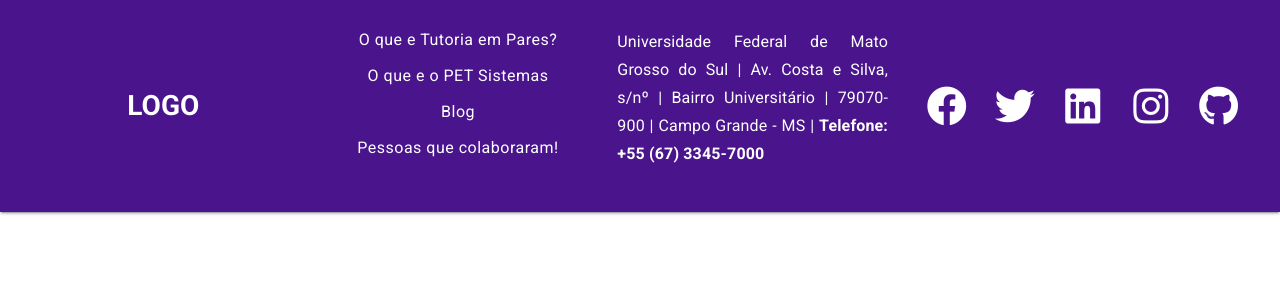
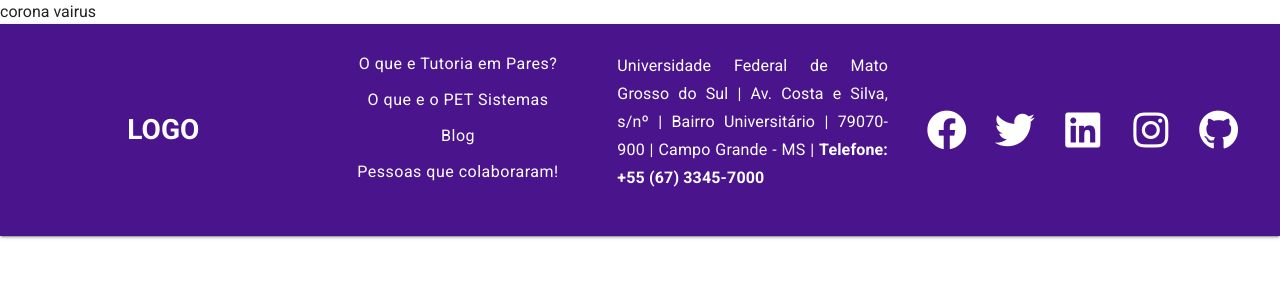
Before and after one commit to petrikic/tutoria-em-pares, a Vue app in the folder frontend/: page /reset_password in a window 1280 px wide. Shown: the top 300 px of the page. Built offline with nearby package versions, Linux system fonts and the light colour scheme.

Commit message:
Version 2.0

```diff
--- /dev/null
+++ b/frontend/src/components/conta/ResetPassword.vue
@@ -0,0 +1,11 @@
+<template>
+ <v-form>
+     corona vairus
+ </v-form>
+</template>
+
+<script>
+export default {
+    name: 'Reset Password'
+}
+</script>
--- a/frontend/src/router/index.js
+++ b/frontend/src/router/index.js
@@ -11,6 +11,7 @@
 import ViewRegister from '../views/View-Register.vue'
 import ViewLogin from '../views/View-Login.vue'
 import ViewChat from '../views/View-Chat.vue'
+import ViewResetPassword from '../views/View-ResetPassword.vue'
 
 Vue.use(VueRouter)
 
@@ -97,12 +98,17 @@
         name: 'View-Chat',
         component: ViewChat,
       },
+      {
+        path: '/reset_password',
+        name: 'View-ResetPassword',
+        component: ViewResetPassword,
+      }
   ]
 })
 
 
 
-router.beforeEach((to, from, next) => {
+/*router.beforeEach((to, from, next) => {
   if(to.matched.some(record => record.meta.requiresAuth)) {
       if (localStorage.getItem('jwt') == null) {
           next({
@@ -127,7 +133,7 @@
   }else {
     next()
   }
-})
+})*/
 
 
 
--- a/frontend/src/views/View-ResetPassword.vue
+++ b/frontend/src/views/View-ResetPassword.vue
@@ -1,7 +1,15 @@
-<template></template>
+<template>
+    <ResetPassword/>
+</template>
 
 <script>
-export default {};
+import ResetPassword from '../components/conta/ResetPassword'
+export default {
+components: {
+    ResetPassword
+}
+
+};
 </script>
 
 <style>
```
Also changed, not shown: 1 other file (tests, documents, lock files or other folders).
